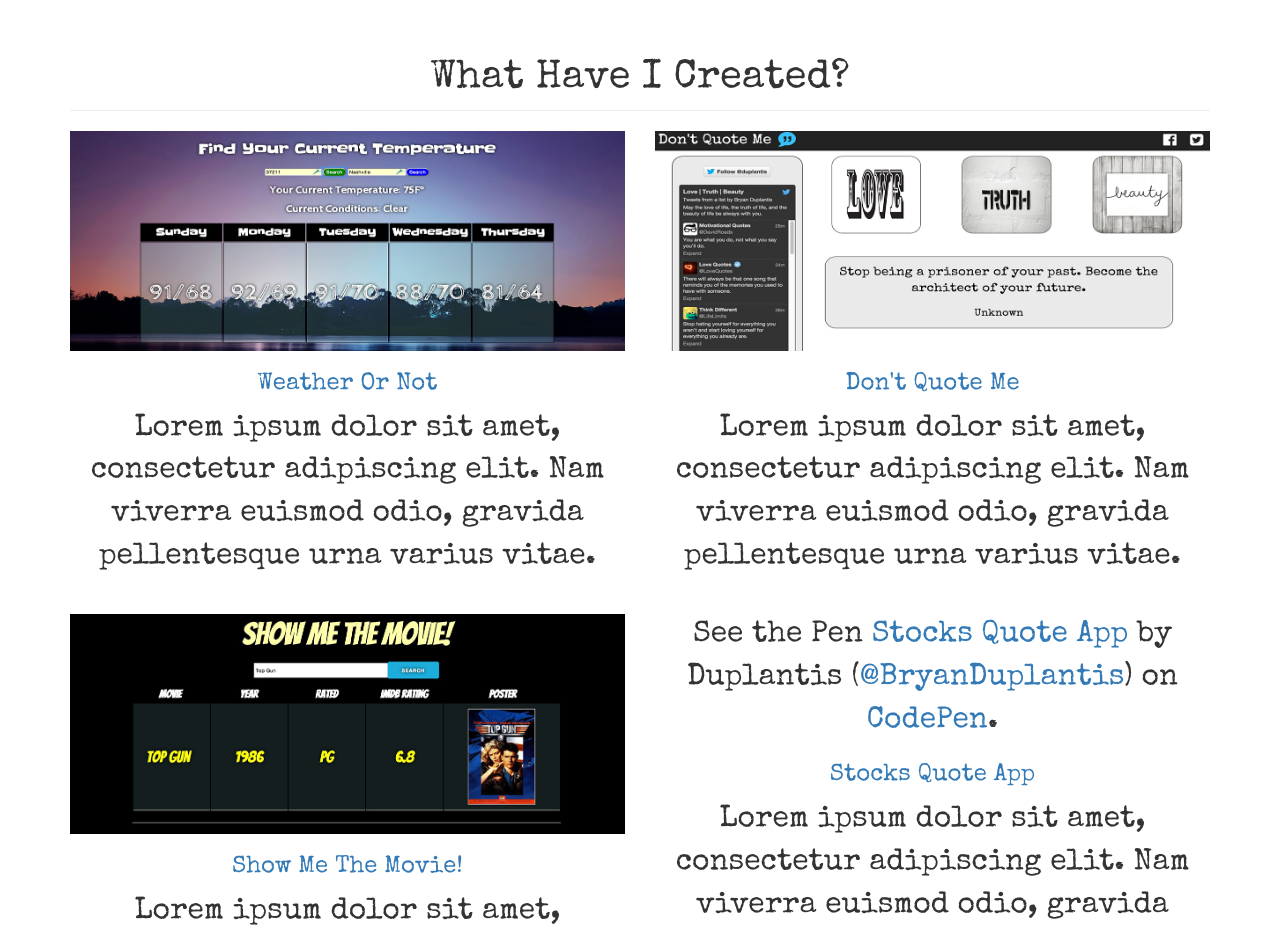
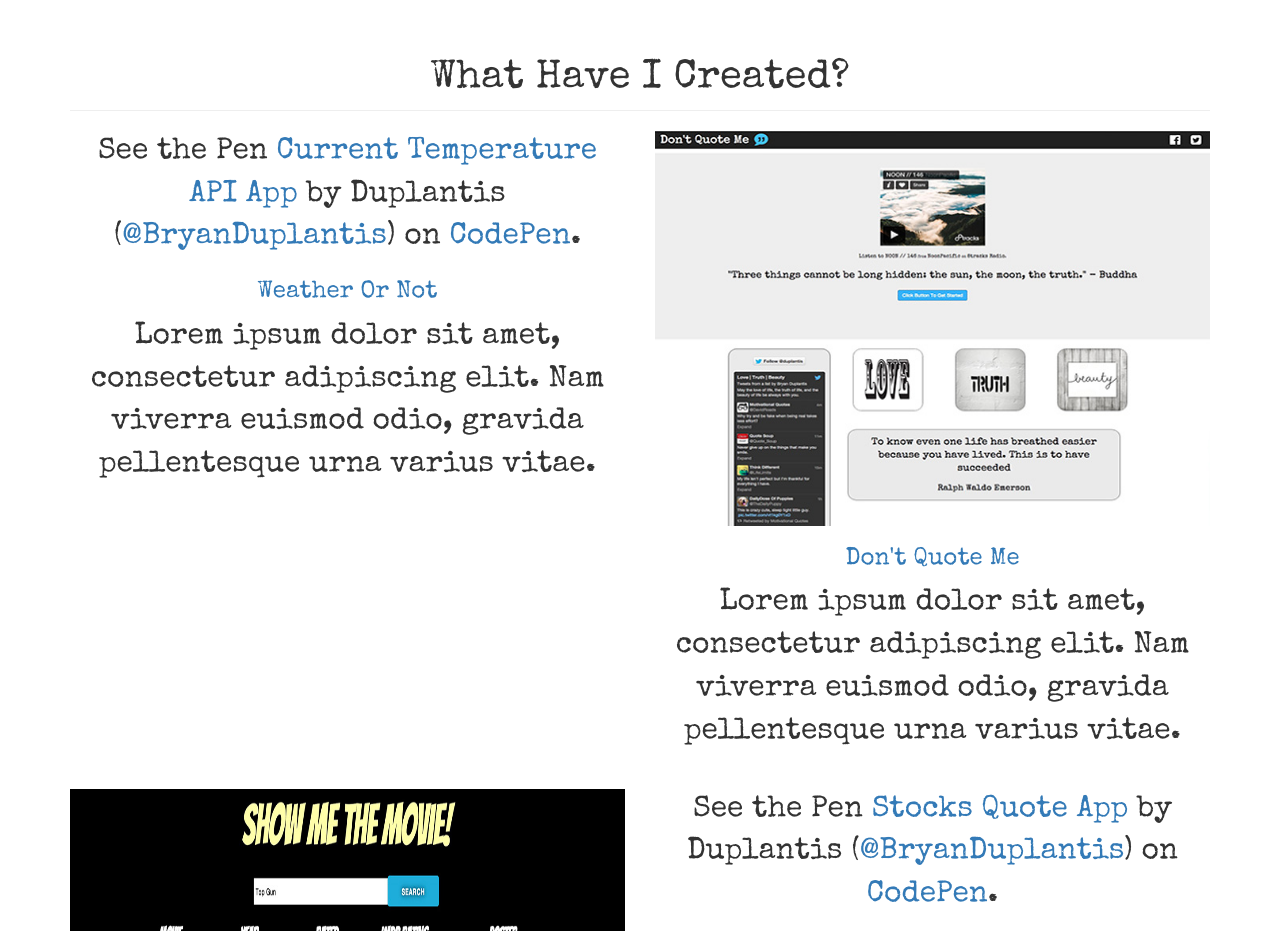
Before and after one commit to BryanDuplantis/bryanduplantis.com, a plain HTML site: page index.html in a window 1280 px wide. Shown: the part 1060-1991 px from the top of the page. Drawn offline with nearby package versions, Linux system fonts and the light colour scheme; a script that the page names is missing.

Commit message:
fixed projects section

```diff
--- a/index.html
+++ b/index.html
@@ -163,9 +163,11 @@
           <!-- Projects Row -->
           <div class="row">
               <div class="col-md-6 portfolio-item">
-                  <a href="http://codepen.io/BryanDuplantis/full/ZGGQoj/">
-                      <img class="img-responsive" src="images/Weatherv2.jpg" alt="Weather Or Not">
-                  </a>
+
+
+                  <p data-height="400" data-theme-id="18675" data-slug-hash="ZGGQoj" data-default-tab="result" data-user="BryanDuplantis" class='codepen'>See the Pen <a href='http://codepen.io/BryanDuplantis/pen/ZGGQoj/'>Current Temperature API App</a> by Duplantis (<a href='http://codepen.io/BryanDuplantis'>@BryanDuplantis</a>) on <a href='http://codepen.io'>CodePen</a>.</p>
+                  <script async src="//assets.codepen.io/assets/embed/ei.js"></script>
+
                   <h3>
                       <a href="#">Weather Or Not</a>
                   </h3>
@@ -173,7 +175,7 @@
               </div>
               <div class="col-md-6 portfolio-item">
                   <a href="http://dontquoteme.bryanduplantis.com">
-                      <img class="img-responsive" src="images/Quotev2.jpg" alt="Don't Quote Me">
+                      <img class="img-responsive quotePic" src="images/Quote700x400.jpg" alt="Don't Quote Me">
                   </a>
                   <h3>
                       <a href="#">Don't Quote Me</a>
@@ -185,9 +187,9 @@
 
           <!-- Projects Row -->
           <div class="row">
-              <div class="col-md-6 portfolio-item">
+              <div class="col-md-6 portfolio-item movieItem">
                   <a href="#">
-                      <img class="img-responsive" src="images/ShowMeTheMoviev1.jpg" alt="Show Me The Movie">
+                      <img class="img-responsive moviePic" src="images/ShowMeTheMoviev1.jpg" alt="Show Me The Movie">
                   </a>
                   <h3>
                       <a href="#">Show Me The Movie!</a>
--- a/main.css
+++ b/main.css
@@ -64,6 +64,14 @@ p {
   margin-bottom: 25px;
 }
 
+.quotePic {
+  height: 395px;
+}
+
+.moviePic {
+  height: 400px;
+}
+
 .page-header {
   padding-bottom: 9px;
   margin: 40px 0 20px;
```
Also changed, not shown: images/BryanProfile.png (deleted), images/Quote700x400.jpg (added), images/Quote700x500.jpg (added), images/Quote700x600.jpg (added), images/Quotev1.jpg (deleted), images/Weather.jpg (deleted), images/WeatherOrNot700x400.jpg (added), images/Weatherv1.jpg (deleted), images/Weatherv2.jpg (deleted).
